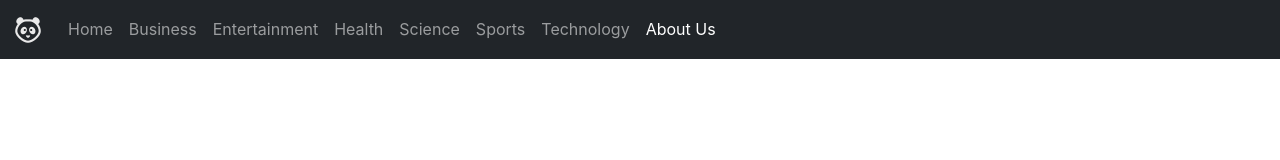
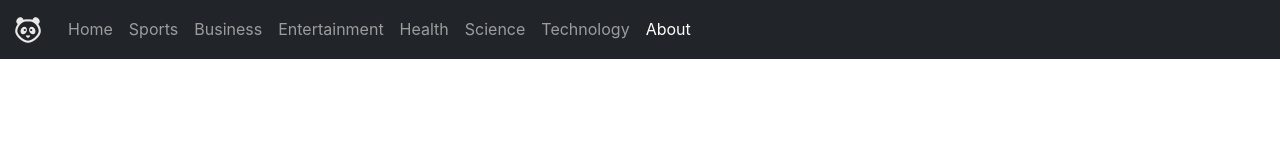
Before and after one commit to i-aka5h/Hack-October, a React (Create React App) app in the folder Projects/React/news-panda/: page /about in a window 1280 px wide. Shown: the top 160 px of the page. Built offline with nearby package versions, Linux system fonts and the light colour scheme.

Commit message:
Modified  Navbar.js to reuse components

```diff
--- a/Projects/React/news-panda/src/components/Navbar.js
+++ b/Projects/React/news-panda/src/components/Navbar.js
@@ -1,12 +1,45 @@
-import React,{useEffect} from "react";
+import React, { useEffect } from "react";
 import Logo from "../assets/logos/Logo1.png";
-import { Link, useLocation} from "react-router-dom";
+import { Link, useLocation } from "react-router-dom";
 
-const Navbar = (props) => {
+const Navbar = ({ title }) => {
+  const newsTypes = [
+    {
+      path: "/",
+      name: "Home"
+    },
+    {
+      path: "/sports",
+      name: "Sports"
+    },
+    {
+      path: "/business",
+      name: "Business"
+    },
+    {
+      path: "/entertainment",
+      name: "Entertainment"
+    },
+    {
+      path: "/health",
+      name: "Health"
+    },
+    {
+      path: "/science",
+      name: "Science"
+    },
+    {
+      path: "/technology",
+      name: "Technology"
+    },
+    {
+      path: "/about",
+      name: "About"
+    }
+  ]
+
   const location = useLocation();
-
   useEffect(() => {
-      // console.log(location.pathname)
   }, [location]);
 
   return (
@@ -14,7 +47,7 @@ const Navbar = (props) => {
       <div className="container-fluid">
         <Link className="navbar-brand" to="/">
           <img src={Logo} alt="" />
-        {props.title}
+          {title}
         </Link>
         <button
           className="navbar-toggler"
@@ -30,46 +63,17 @@ const Navbar = (props) => {
 
         <div className="collapse navbar-collapse" id="navbarSupportedContent">
           <ul className="navbar-nav me-auto mb-2 mb-lg-0">
+            {
+              newsTypes.map((newsType) => {
+                return (
                   <li className="nav-item">
-            <Link className={`nav-link ${location.pathname==="/"?"active":""}` } to="/">
-              Home
+                    <Link className={`nav-link ${location.pathname === newsType.path ? "active" : ""}`} to={newsType.path}>
+                      {newsType.name}
                     </Link>
                   </li>
-          <li className="nav-item">
-            <Link className={`nav-link ${location.pathname==="/business"?"active":""}` } to="/business">
-              Business
-            </Link>
-          </li>
-          <li className="nav-item">
-            <Link className={`nav-link ${location.pathname==="/entertainment"?"active":""}` } to="/entertainment">
-              Entertainment
-            </Link>
-          </li>
-          <li className="nav-item">
-            <Link className={`nav-link ${location.pathname==="/health"?"active":""}` } to="/health">
-              Health
-            </Link>
-          </li>
-          <li className="nav-item">
-            <Link className={`nav-link ${location.pathname==="/science"?"active":""}` } to="/science">
-              Science
-            </Link>
-          </li>
-          <li className="nav-item">
-            <Link className={`nav-link ${location.pathname==="/sports"?"active":""}` } to="/sports">
-              Sports
-            </Link>
-          </li>
-          <li className="nav-item">
-            <Link className={`nav-link ${location.pathname==="/technology"?"active":""}` } to="/technology">
-              Technology
-            </Link>
-          </li>
-          <li className="nav-item">
-            <Link className={`nav-link ${location.pathname==="/about"?"active":""}` } to="/about">
-              About Us
-            </Link>
-          </li>
+                )
+              })
+            }
           </ul>
         </div>
       </div>
```
Lines whose indentation alone changed are shown as unchanged.
